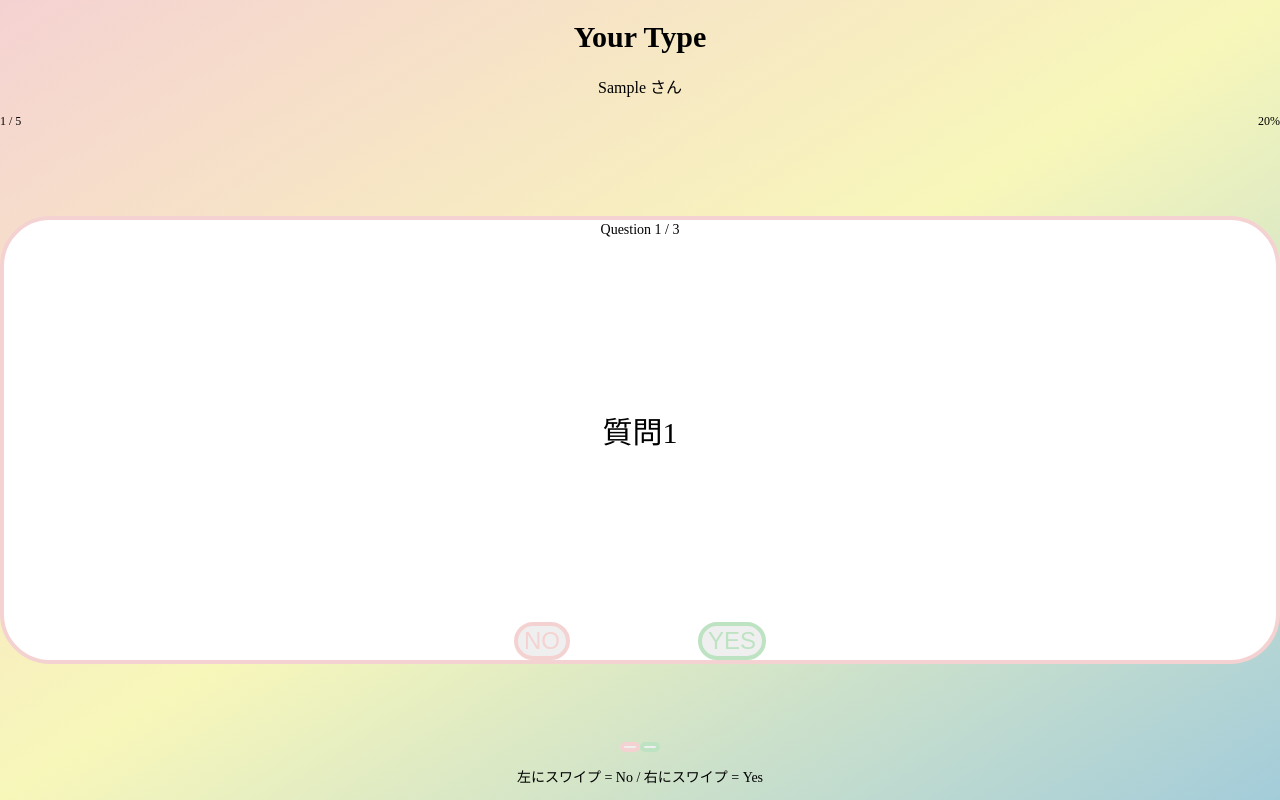
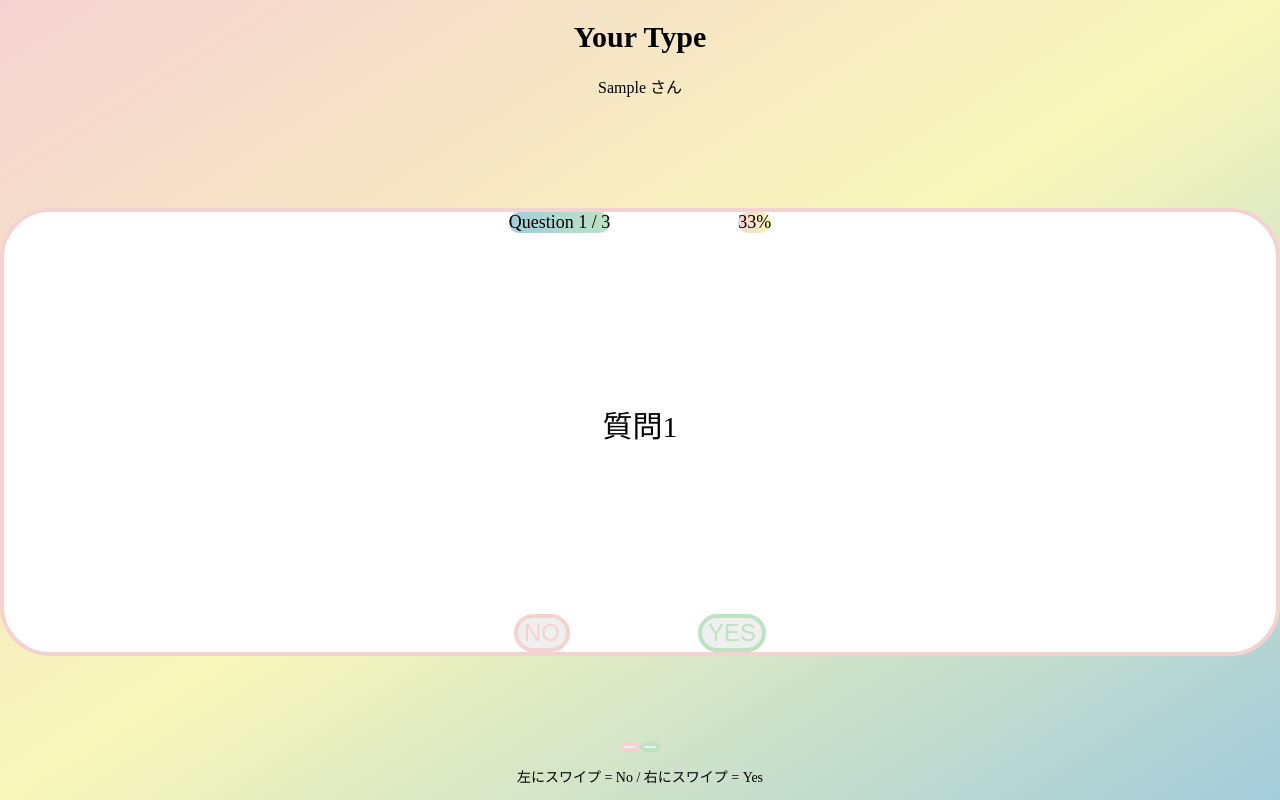
Before and after one commit to natsu0529/your_type_web, a Next.js app: page / in a window 1280 px wide. Both pictures are taken after typing "Sample" into the empty fields and a click on the button "診断をスタート ✨". Built offline with nearby package versions, Linux system fonts and the light colour scheme.

Commit message:
表示変更

```diff
--- a/src/app/page.tsx
+++ b/src/app/page.tsx
@@ -4,7 +4,6 @@ import { useState } from 'react';
 import UsernameInput from '@/components/UsernameInput';
 import CardStack from '@/components/CardStack';
 import ActionButtons from '@/components/ActionButtons';
-import ProgressBar from '@/components/ProgressBar';
 import ResultPage from '@/components/ResultPage';
 
 // 仮の質問データ（5問でテスト）
@@ -62,7 +61,6 @@ export default function Home() {
         <div className="text-center">
           <h1 className="responsive-text-3xl font-bold text-white mb-1">Your Type</h1>
           <p className="responsive-text-base text-white mb-2">{username} さん</p>
-          <ProgressBar current={currentQuestionIndex + 1} total={SAMPLE_QUESTIONS.length} />
         </div>
 
         <div className="flex-1 flex items-center justify-center">
--- a/src/components/QuestionCard.tsx
+++ b/src/components/QuestionCard.tsx
@@ -107,10 +107,25 @@ export default function QuestionCard({
       onTouchEnd={handleTouchEnd}
     >
       <div className="bg-white/100 rounded-[50px] shadow-2xl p-6 sm:p-8 border-4 border-[var(--color-pink-light)] h-full flex flex-col justify-center" style={{ backgroundColor: '#ffffff' }}>
-        <div className="text-center mb-3">
-          <span className="responsive-text-sm font-medium text-gray-500">
-            Question {questionNumber} / {totalQuestions}
-          </span>
+        <div className="mb-6">
+          <div className="flex justify-center items-center mb-3" style={{ gap: '128px' }}>
+            <div className="bg-gradient-to-r from-[var(--color-blue-light)] to-[var(--color-green-light)] rounded-full px-6 py-2 shadow-lg">
+              <span className="responsive-text-lg font-bold text-white">
+                Question {questionNumber} / {totalQuestions}
+              </span>
+            </div>
+            <div className="bg-gradient-to-r from-[var(--color-pink-light)] to-[var(--color-yellow-light)] rounded-full px-5 py-2 shadow-lg">
+              <span className="responsive-text-lg font-bold text-gray-800">
+                {Math.round((questionNumber / totalQuestions) * 100)}%
+              </span>
+            </div>
+          </div>
+          <div className="w-full h-3 bg-gray-200 rounded-full overflow-hidden shadow-inner">
+            <div
+              className="h-full bg-gradient-to-r from-[var(--color-blue-light)] to-[var(--color-green-light)] transition-all duration-300 ease-out shadow-sm"
+              style={{ width: `${(questionNumber / totalQuestions) * 100}%` }}
+            />
+          </div>
         </div>
 
         <div className="text-center flex-1 flex items-center justify-center px-4">
```
